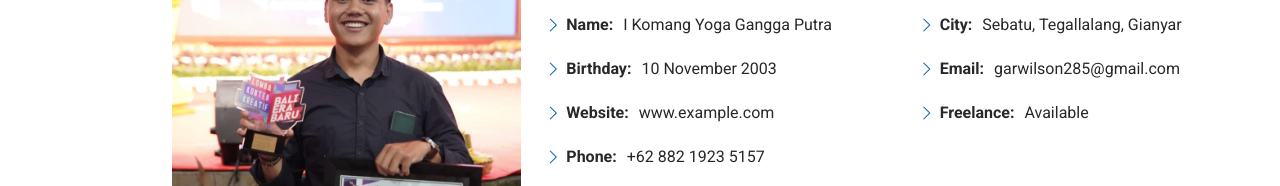
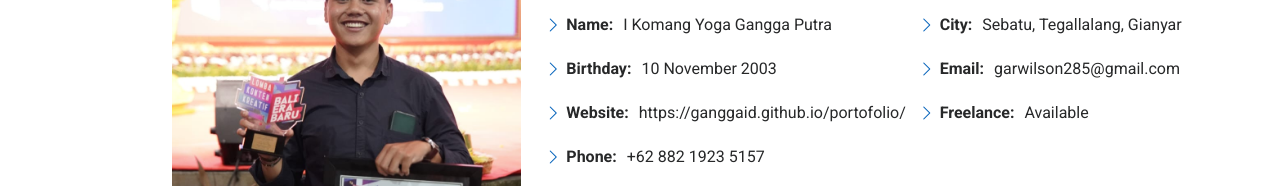
Before and after one commit to GANGGAID/portofolio, a plain HTML site: page index.html in a window 1280 px wide. Shown: the part 1214-1400 px from the top of the page. Drawn offline with Linux system fonts and the light colour scheme.

Commit message:
Update index.html

```diff
--- a/index.html
+++ b/index.html
@@ -122,7 +122,7 @@
                                     <li><i class="bi bi-chevron-right"></i> <strong>Birthday:</strong> <span>10 November
                                             2003</span></li>
                                     <li><i class="bi bi-chevron-right"></i> <strong>Website:</strong>
-                                        <span>www.example.com</span>
+                                        <span>https://ganggaid.github.io/portofolio/</span>
                                     </li>
                                     <li><i class="bi bi-chevron-right"></i> <strong>Phone:</strong> <span>+62 882 1923
                                             5157</span></li>
```
